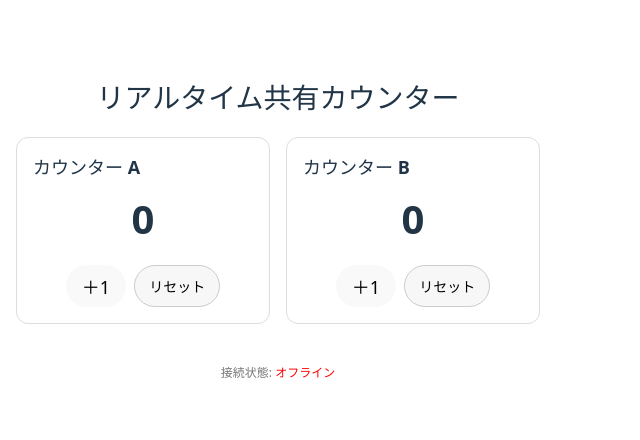
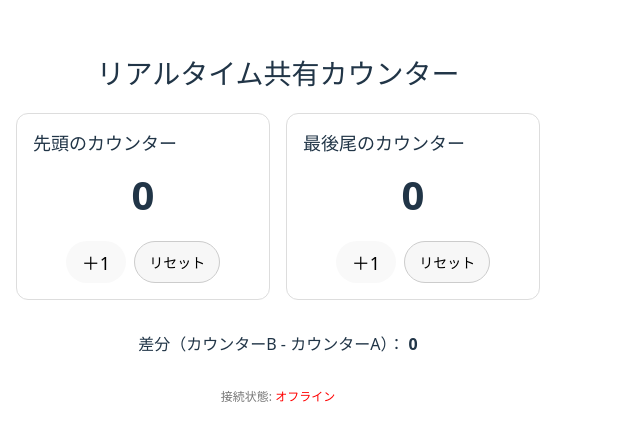
Before and after one commit to Nish323/realtime-counter, a React (Vite) app in the folder client/: page / in a window 1280 px wide. Shown: the part 184-624 px from the top of the page, without its empty margins (0-640 px from the left). Built offline with nearby package versions, Linux system fonts and the light colour scheme; no server answers.

Commit message:
add 最後尾と先頭のカウンターの差分を表示

```diff
--- a/client/src/App.jsx
+++ b/client/src/App.jsx
@@ -31,6 +31,9 @@ function App() {
   const resetA = () => socket.emit('reset', 'a');
   const resetB = () => socket.emit('reset', 'b');
 
+  // 差分（最後尾 - 先頭） = B - A
+  const diff = counters.b - counters.a;
+
   return (
     <div
       style={{
@@ -45,7 +48,9 @@ function App() {
         padding: '16px',
       }}
     >
-      <h1 style={{ fontSize: '28px', margin: 0 }}>リアルタイム共有カウンター</h1>
+      <h1 style={{ fontSize: '28px', margin: 0 }}>
+        リアルタイム共有カウンター
+      </h1>
 
       <div
         style={{
@@ -56,22 +61,35 @@ function App() {
         }}
       >
         <Counter
-          label="カウンター A"
+          label="先頭のカウンター"
           value={counters.a}
           onIncrement={incrementA}
           onReset={resetA}
         />
         <Counter
-          label="カウンター B"
+          label="最後尾のカウンター"
           value={counters.b}
           onIncrement={incrementB}
           onReset={resetB}
         />
       </div>
 
-      <div style={{ marginTop: '16px', fontSize: '12px', color: '#777' }}>
+      <div
+        style={{
+          marginTop: '8px',
+          fontSize: '16px',
+          textAlign: 'center',
+        }}
+      >
+        差分（カウンターB - カウンターA）：{' '}
+        <span style={{ fontWeight: 'bold' }}>{diff}</span>
+      </div>
+
+      <div style={{ marginTop: '8px', fontSize: '12px', color: '#777' }}>
         接続状態:{' '}
-        <span style={{ fontWeight: 'bold', color: connected ? 'green' : 'red' }}>
+        <span
+          style={{ fontWeight: 'bold', color: connected ? 'green' : 'red' }}
+        >
           {connected ? 'オンライン' : 'オフライン'}
         </span>
       </div>
```
